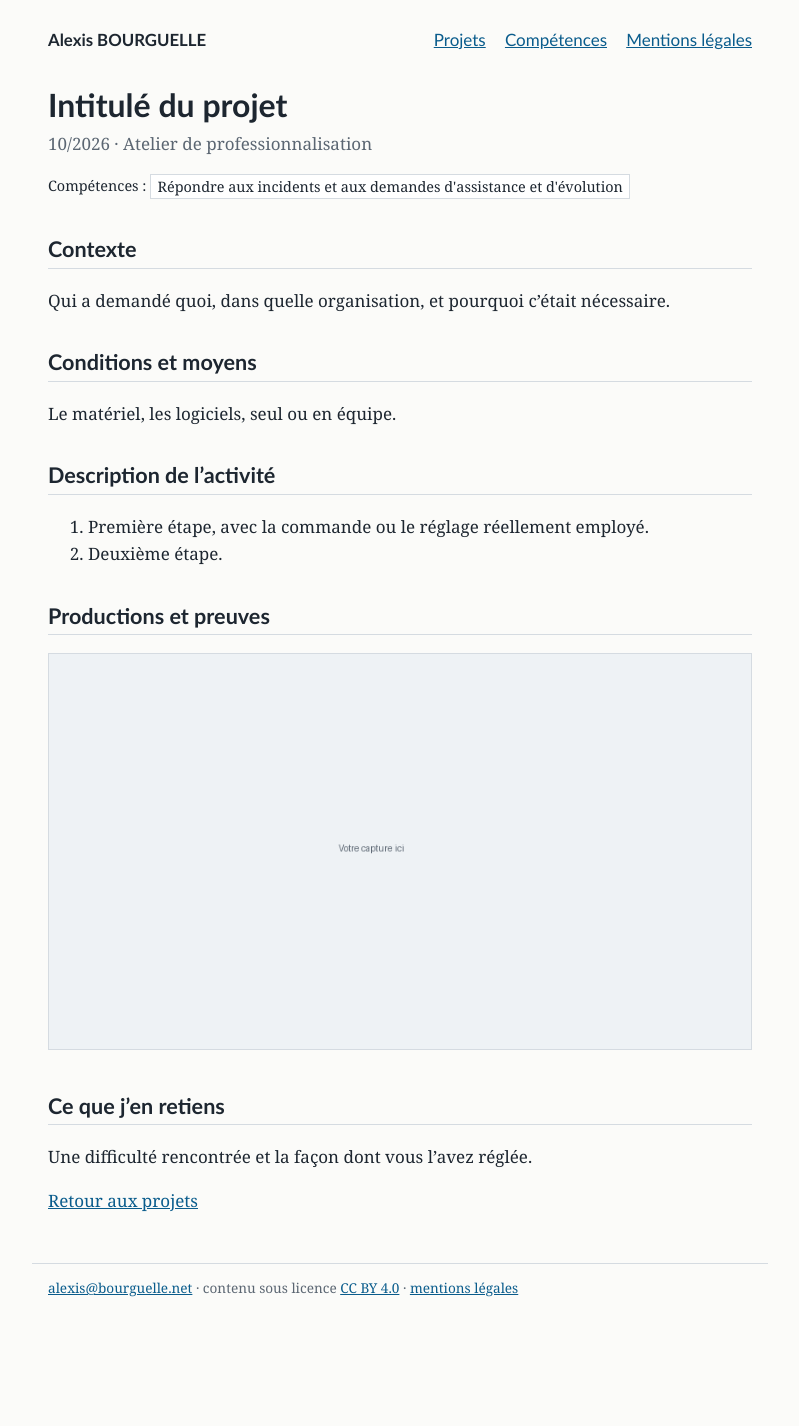
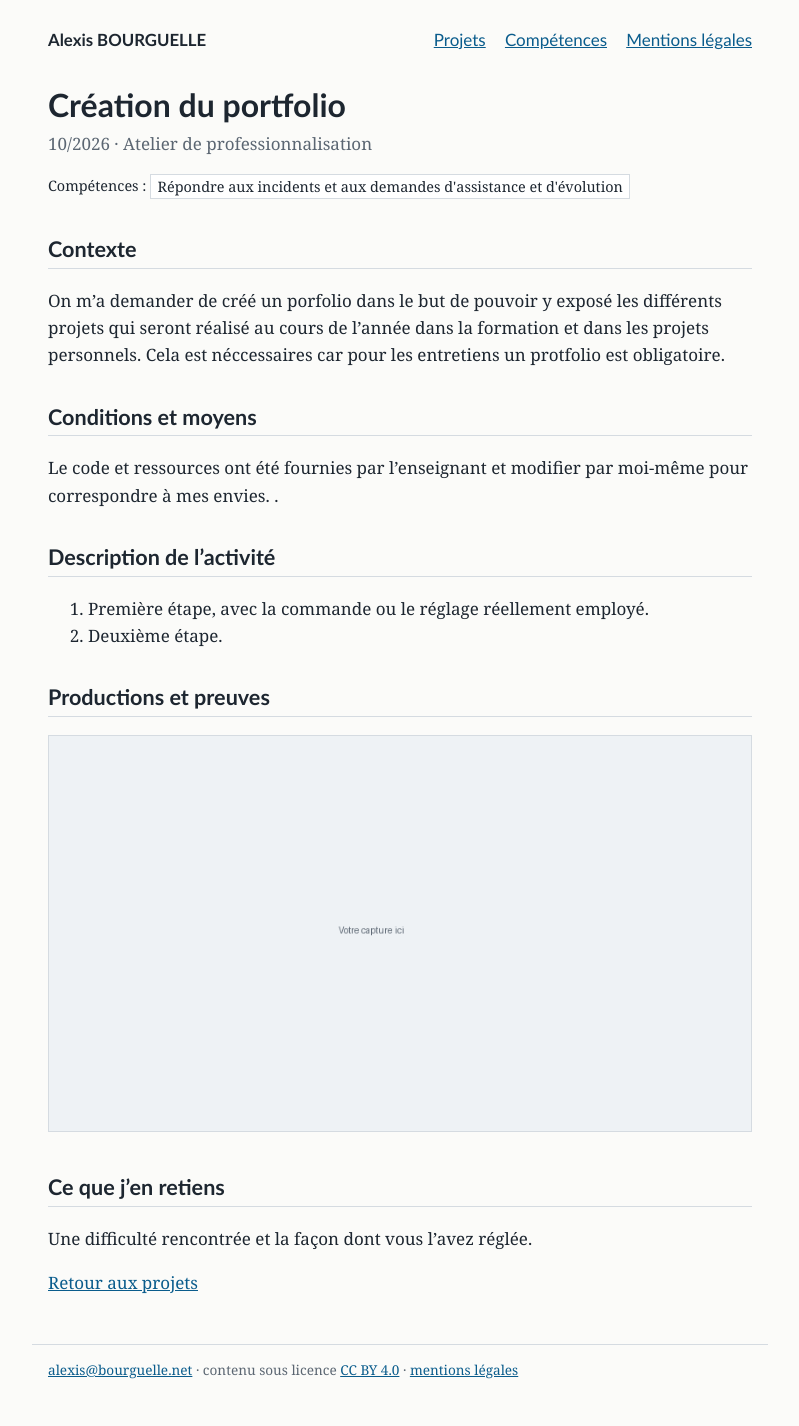
Before and after one commit to foxtroc-ui/Portfolio, a Jekyll site: the page built from _projets/2026-10-sauvegarde-portail.md, in a window 1280 px wide. Shown: the whole page, without its empty margins (240-1039 px from the left). Built offline with Jekyll 4.4.1, drawn with Linux system fonts in a browser that asks for light colours; before the commit the page ends 1345 px from its top, so only the background shows below that.

Commit message:
Update 2026-10-sauvegarde-portail.md
Modification:
   -Remplissage des entêtes

```diff
--- a/_projets/2026-10-sauvegarde-portail.md
+++ b/_projets/2026-10-sauvegarde-portail.md
@@ -1,18 +1,18 @@
 ---
-title: "Intitulé du projet"
+title: "Création du portfolio"
 date: 2026-10-07
 cadre: "Atelier de professionnalisation"
-resume: "Une phrase : ce que vous avez fait, et pour qui."
+resume: "Création d'un portfolio dans pour moi-même."
 competences: [c2]
 ---
 
 ## Contexte
 
-Qui a demandé quoi, dans quelle organisation, et pourquoi c'était nécessaire.
+On m'a demander de créé un porfolio dans le but de pouvoir y exposé les différents projets qui seront réalisé au cours de l'année dans la formation et dans les projets personnels. Cela est néccessaires car pour les entretiens un protfolio est obligatoire.
 
 ## Conditions et moyens
 
-Le matériel, les logiciels, seul ou en équipe.
+Le code et ressources ont été fournies par l'enseignant et modifier par moi-même pour correspondre à mes envies. .
 
 ## Description de l'activité
 
```
